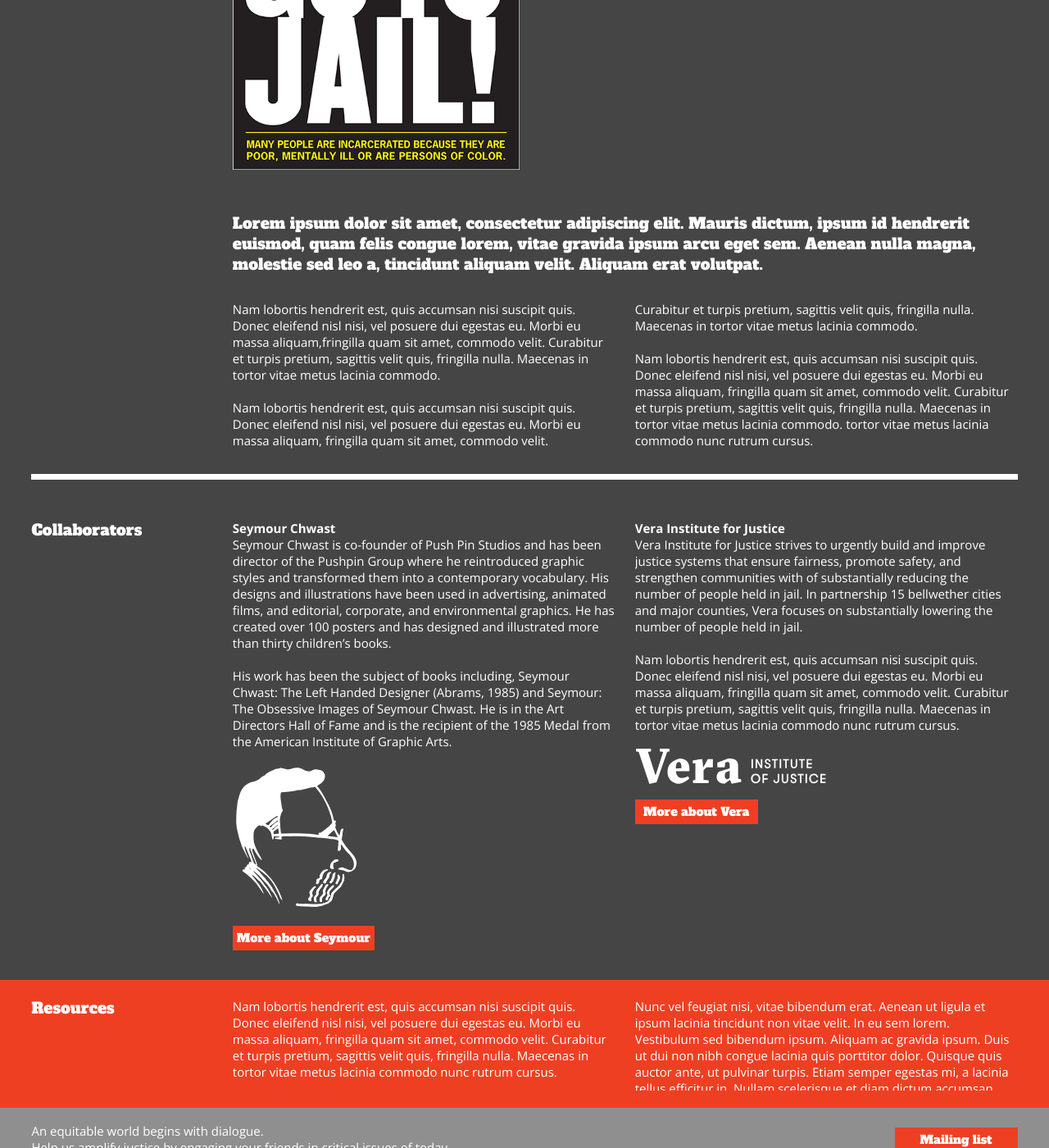
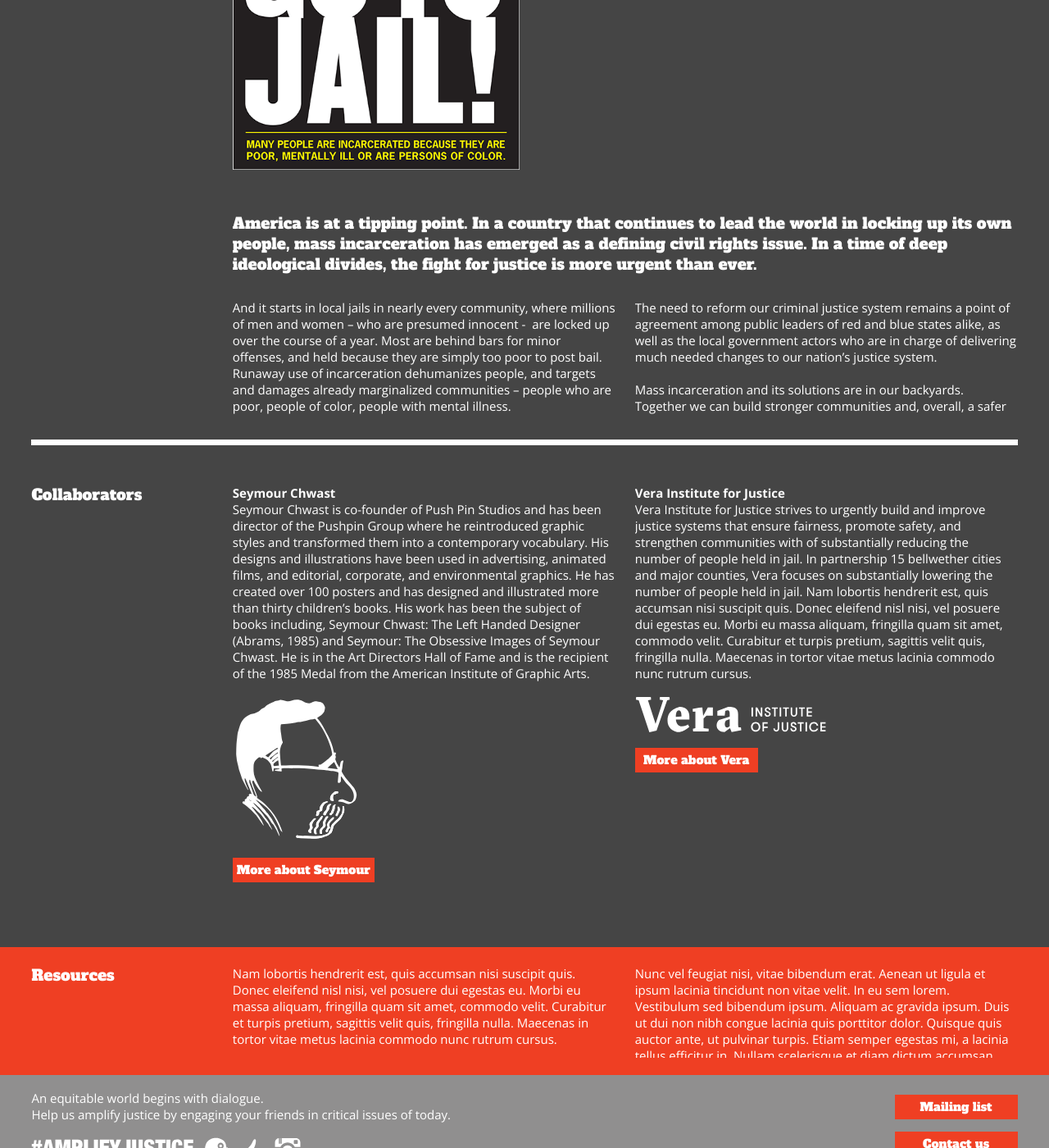
Before and after one commit to worldstudio/worldstudio.github.io, a Jekyll site: the page built from _theme/incarceration.md, in a window 1280 px wide and 1400 px high, scrolled down 525 px. Shown: the whole window at 82% size. Built offline with Jekyll 4.4.1, drawn with Linux system fonts in a browser that asks for light colours.

Commit message:
Updated '_theme/incarceration.md' via CloudCannon

```diff
--- a/_theme/incarceration.md
+++ b/_theme/incarceration.md
@@ -3,28 +3,53 @@
 issue: Incarceration
 artist_name: Seymour Chwast
 artist_name_short: Seymour
-artist_url: http://seymourchwastarchive.com/
+artist_url: 'http://seymourchwastarchive.com/'
 artist_image: /img/artists/seymour.svg
-artist_bio_html: |
- Seymour Chwast is co-founder of Push Pin Studios and has been director of the Pushpin Group where he reintroduced graphic styles and transformed them into a contemporary vocabulary. His designs and illustrations have been used in advertising, animated films, and editorial, corporate, and environmental graphics. He has created over 100 posters and has designed and illustrated more than thirty children’s books.
-
- His work has been the subject of books including, Seymour Chwast: The Left Handed Designer (Abrams, 1985) and Seymour: The Obsessive Images of Seymour Chwast. He is in the Art Directors Hall of Fame and is the recipient of the 1985 Medal from the American Institute of Graphic Arts.
+artist_bio_html: >-
+  <p>Seymour Chwast is co-founder of Push Pin Studios and has been director of
+  the Pushpin Group where he reintroduced graphic styles and transformed them
+  into a contemporary vocabulary. His designs and illustrations have been used
+  in advertising, animated films, and editorial, corporate, and environmental
+  graphics. He has created over 100 posters and has designed and illustrated
+  more than thirty children&rsquo;s books. His work has been the subject of
+  books including, Seymour Chwast: The Left Handed Designer (Abrams, 1985) and
+  Seymour: The Obsessive Images of Seymour Chwast. He is in the Art Directors
+  Hall of Fame and is the recipient of the 1985 Medal from the American
+  Institute of Graphic Arts.</p>
 organization_name: Vera Institute for Justice
 organization_name_short: Vera
-organization_url: https://www.vera.org/
+organization_url: 'https://www.vera.org/'
 organization_image: /img/organizations/vera.svg
-organization_bio_html: |
- Vera Institute for Justice strives to urgently build and improve justice systems that ensure fairness, promote safety, and strengthen communities with of substantially reducing the number of people held in jail. In partnership 15 bellwether cities and major counties, Vera focuses on substantially lowering the number of people held in jail.
-
- Nam lobortis hendrerit est, quis accumsan nisi suscipit quis. Donec eleifend nisl nisi, vel posuere dui egestas eu. Morbi eu massa aliquam, fringilla quam sit amet, commodo velit. Curabitur et turpis pretium, sagittis velit quis, fringilla nulla. Maecenas in tortor vitae metus lacinia commodo nunc rutrum cursus.
-quote: The U.S. has 5% of the world's population, and 25% of the world's incarcerated.
-main_entry: Lorem ipsum dolor sit amet, consectetur adipiscing elit. Mauris dictum, ipsum id hendrerit euismod, quam felis congue lorem, vitae gravida ipsum arcu eget sem. Aenean nulla magna, molestie sed leo a, tincidunt aliquam velit. Aliquam erat volutpat.
-left_p_html: |
- Nam lobortis hendrerit est, quis accumsan nisi suscipit quis. Donec eleifend nisl nisi, vel posuere dui egestas eu. Morbi eu massa aliquam,fringilla quam sit amet, commodo velit. Curabitur et turpis pretium, sagittis velit quis, fringilla nulla. Maecenas in tortor vitae metus lacinia commodo.
-
- Nam lobortis hendrerit est, quis accumsan nisi suscipit quis. Donec eleifend nisl nisi, vel posuere dui egestas eu. Morbi eu massa aliquam, fringilla quam sit amet, commodo velit.
-right_p_html: |
- Curabitur et turpis pretium, sagittis velit quis, fringilla nulla. Maecenas in tortor vitae metus lacinia commodo.
-
- Nam lobortis hendrerit est, quis accumsan nisi suscipit quis. Donec eleifend nisl nisi, vel posuere dui egestas eu. Morbi eu massa aliquam, fringilla quam sit amet, commodo velit. Curabitur et turpis pretium, sagittis velit quis, fringilla nulla. Maecenas in tortor vitae metus lacinia commodo. tortor vitae metus lacinia commodo nunc rutrum cursus.
+organization_bio_html: >-
+  <p>Vera Institute for Justice strives to urgently build and improve justice
+  systems that ensure fairness, promote safety, and strengthen communities with
+  of substantially reducing the number of people held in jail. In partnership 15
+  bellwether cities and major counties, Vera focuses on substantially lowering
+  the number of people held in jail. Nam lobortis hendrerit est, quis accumsan
+  nisi suscipit quis. Donec eleifend nisl nisi, vel posuere dui egestas eu.
+  Morbi eu massa aliquam, fringilla quam sit amet, commodo velit. Curabitur et
+  turpis pretium, sagittis velit quis, fringilla nulla. Maecenas in tortor vitae
+  metus lacinia commodo nunc rutrum cursus.</p>
+quote: >-
+  The U.S. has 5% of the world's population, and 25% of the world's
+  incarcerated.
+main_entry: >-
+  America is at a tipping point. In a country that continues to lead the world
+  in locking up its own people, mass incarceration has emerged as a defining
+  civil rights issue. In a time of deep ideological divides, the fight for
+  justice is more urgent than ever.
+left_p_html: >-
+  <p>And it starts in local jails in nearly every community, where millions of
+  men and women &ndash; who are presumed innocent -&nbsp; are locked up over the
+  course of a year. Most are behind bars for minor offenses, and held because
+  they are simply too poor to post bail. Runaway use of incarceration
+  dehumanizes people, and targets and damages already marginalized communities
+  &ndash; people who are poor, people of color, people with mental illness.</p>
+right_p_html: >-
+  <p>The need to reform our criminal justice system remains a point of agreement
+  among public leaders of red and blue states alike, as well as the local
+  government actors who are in charge of delivering much needed changes to our
+  nation&rsquo;s justice system.</p><p>&nbsp;</p><p>Mass incarceration and its
+  solutions are in our backyards. Together we can build stronger communities
+  and, overall, a safer U.S.</p><p>&nbsp;</p>
 ---
```
